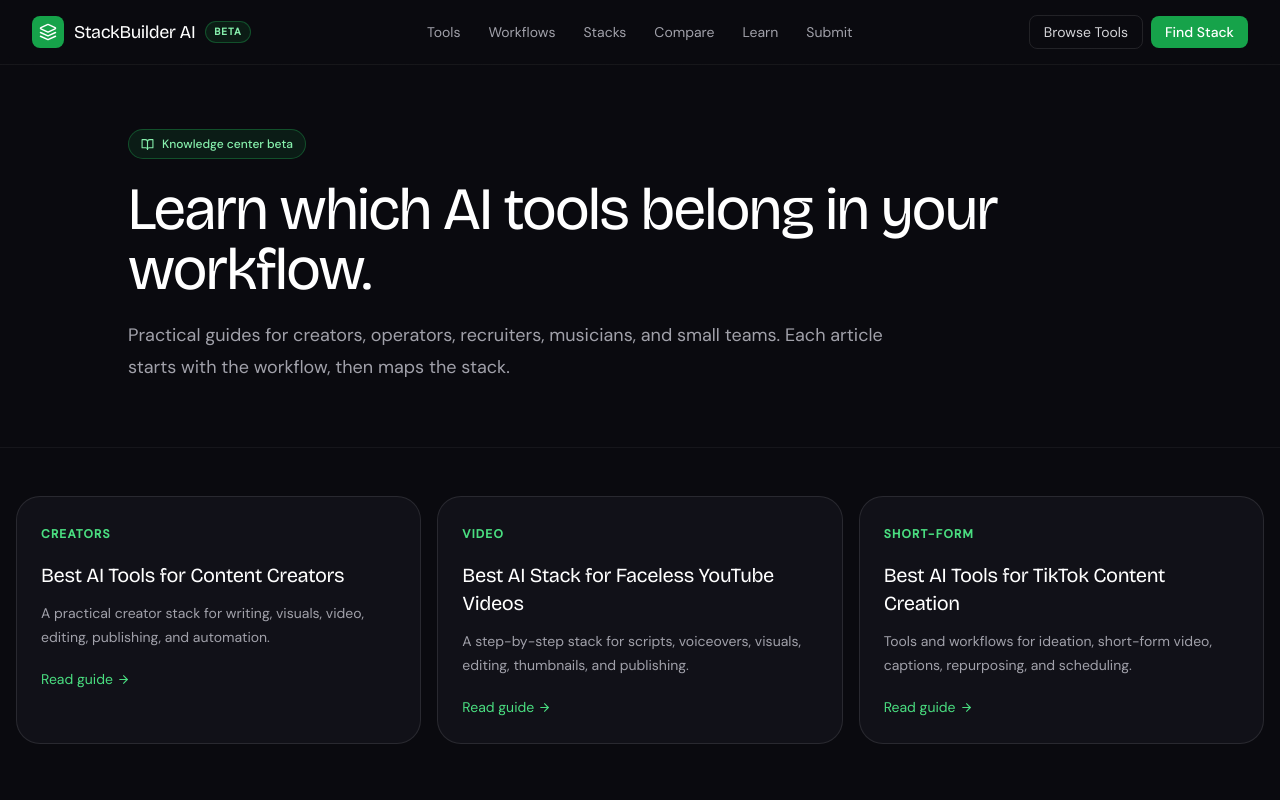
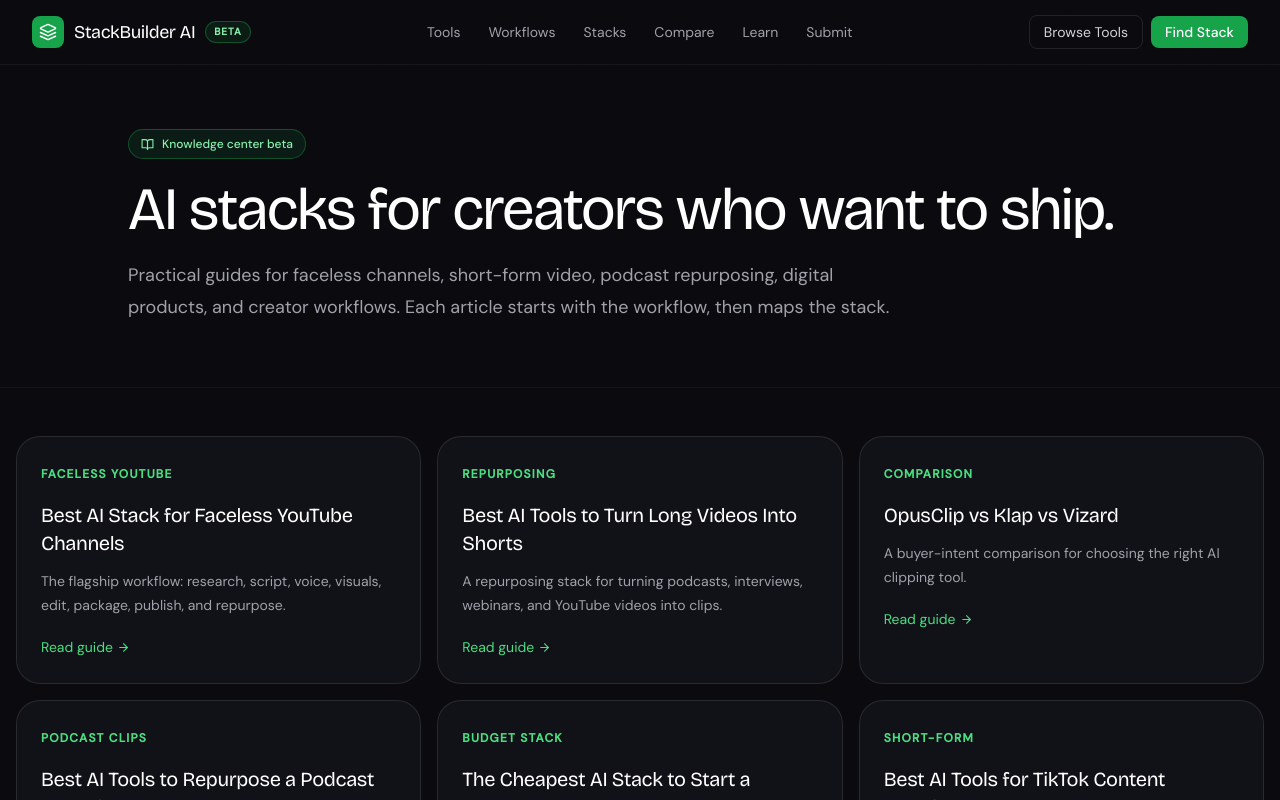
Before and after one commit to middlechildmzk/localstackai, a Next.js app: page /learn in a window 1280 px wide. Shown: the top 800 px of the page. Built offline with nearby package versions, Linux system fonts and the light colour scheme; no server answers.

Commit message:
Feature creator stack research priorities on learn hub

```diff
--- a/src/app/learn/page.tsx
+++ b/src/app/learn/page.tsx
@@ -10,24 +10,13 @@
 });
 
 const articles = [
-  {
-    href: "/learn/best-ai-tools-for-creators",
-    title: "Best AI Tools for Content Creators",
-    description: "A practical creator stack for writing, visuals, video, editing, publishing, and automation.",
-    tag: "Creators",
-  },
-  {
-    href: "/learn/best-ai-stack-for-faceless-youtube",
-    title: "Best AI Stack for Faceless YouTube Videos",
-    description: "A step-by-step stack for scripts, voiceovers, visuals, editing, thumbnails, and publishing.",
-    tag: "Video",
-  },
-  {
-    href: "/learn/best-ai-tools-for-tiktok-content",
-    title: "Best AI Tools for TikTok Content Creation",
-    description: "Tools and workflows for ideation, short-form video, captions, repurposing, and scheduling.",
-    tag: "Short-form",
-  },
+  { href: "/learn/best-ai-stack-for-faceless-youtube", title: "Best AI Stack for Faceless YouTube Channels", description: "The flagship workflow: research, script, voice, visuals, edit, package, publish, and repurpose.", tag: "Faceless YouTube" },
+  { href: "/learn/best-ai-tools-to-turn-long-videos-into-shorts", title: "Best AI Tools to Turn Long Videos Into Shorts", description: "A repurposing stack for turning podcasts, interviews, webinars, and YouTube videos into clips.", tag: "Repurposing" },
+  { href: "/compare/opusclip-vs-klap-vs-vizard", title: "OpusClip vs Klap vs Vizard", description: "A buyer-intent comparison for choosing the right AI clipping tool.", tag: "Comparison" },
+  { href: "/learn/best-ai-tools-to-repurpose-podcast-into-clips", title: "Best AI Tools to Repurpose a Podcast Into Clips", description: "A workflow for turning podcast episodes into clips, quote cards, posts, and distribution assets.", tag: "Podcast clips" },
+  { href: "/learn/cheapest-ai-stack-for-faceless-youtube", title: "The Cheapest AI Stack to Start a Faceless YouTube Channel", description: "A free, budget, and creator-tier stack for testing a channel before overbuying tools.", tag: "Budget stack" },
+  { href: "/learn/best-ai-tools-for-tiktok-content", title: "Best AI Tools for TikTok Content Creation", description: "Tools and workflows for ideation, short-form video, captions, repurposing, and scheduling.", tag: "Short-form" },
+  { href: "/learn/best-ai-tools-for-creators", title: "Best AI Tools for Content Creators", description: "A practical creator stack for writing, visuals, video, editing, publishing, and automation.", tag: "Creators" },
 ];
 
 export default function LearnPage() {
@@ -35,30 +24,12 @@
     <div className="min-h-screen bg-[#0a0a0f]">
       <section className="border-b border-white/5 px-4 py-16">
         <div className="mx-auto max-w-5xl">
-          <div className="mb-5 inline-flex items-center gap-2 rounded-full border border-brand-500/30 bg-brand-500/10 px-3 py-1.5 text-xs font-medium text-brand-300">
-            <BookOpen size={13} /> Knowledge center beta
-          </div>
-          <h1 className="mb-5 text-4xl font-bold tracking-tight text-white sm:text-6xl" style={{ fontFamily: "var(--font-display)" }}>
-            Learn which AI tools belong in your workflow.
-          </h1>
-          <p className="max-w-3xl text-lg leading-8 text-zinc-400">
-            Practical guides for creators, operators, recruiters, musicians, and small teams. Each article starts with the workflow, then maps the stack.
-          </p>
+          <div className="mb-5 inline-flex items-center gap-2 rounded-full border border-brand-500/30 bg-brand-500/10 px-3 py-1.5 text-xs font-medium text-brand-300"><BookOpen size={13} /> Knowledge center beta</div>
+          <h1 className="mb-5 text-4xl font-bold tracking-tight text-white sm:text-6xl" style={{ fontFamily: "var(--font-display)" }}>AI stacks for creators who want to ship.</h1>
+          <p className="max-w-3xl text-lg leading-8 text-zinc-400">Practical guides for faceless channels, short-form video, podcast repurposing, digital products, and creator workflows. Each article starts with the workflow, then maps the stack.</p>
         </div>
       </section>
-
-      <section className="mx-auto max-w-7xl px-4 py-12">
-        <div className="grid grid-cols-1 gap-4 md:grid-cols-3">
-          {articles.map((article) => (
-            <Link key={article.href} href={article.href} className="rounded-3xl border border-white/10 bg-[#111118] p-6 transition-colors hover:border-brand-500/40">
-              <span className="text-xs font-semibold uppercase tracking-widest text-brand-400">{article.tag}</span>
-              <h2 className="mt-4 text-xl font-bold text-white" style={{ fontFamily: "var(--font-display)" }}>{article.title}</h2>
-              <p className="mt-3 text-sm leading-6 text-zinc-400">{article.description}</p>
-              <span className="mt-5 inline-flex items-center gap-1 text-sm text-brand-400">Read guide <ArrowRight size={13} /></span>
-            </Link>
-          ))}
-        </div>
-      </section>
+      <section className="mx-auto max-w-7xl px-4 py-12"><div className="grid grid-cols-1 gap-4 md:grid-cols-2 xl:grid-cols-3">{articles.map((article) => <Link key={article.href} href={article.href} className="rounded-3xl border border-white/10 bg-[#111118] p-6 transition-colors hover:border-brand-500/40"><span className="text-xs font-semibold uppercase tracking-widest text-brand-400">{article.tag}</span><h2 className="mt-4 text-xl font-bold text-white" style={{ fontFamily: "var(--font-display)" }}>{article.title}</h2><p className="mt-3 text-sm leading-6 text-zinc-400">{article.description}</p><span className="mt-5 inline-flex items-center gap-1 text-sm text-brand-400">Read guide <ArrowRight size={13} /></span></Link>)}</div></section>
     </div>
   );
 }
```
